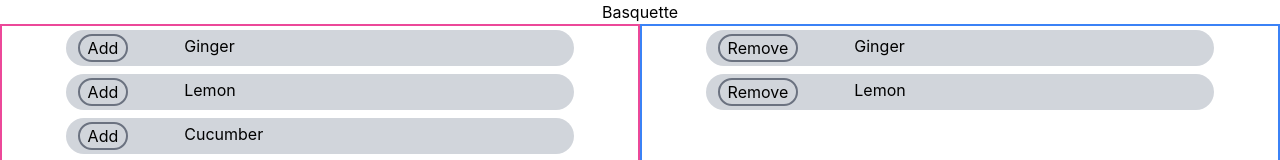
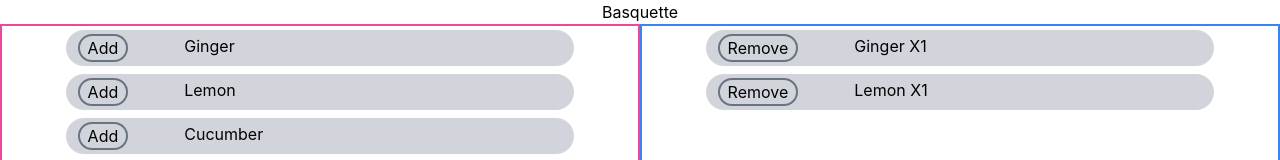
Before and after one commit to strauss02/basket, a React (Create React App) app in the folder basket/: page / in a window 1280 px wide. Shown: the top 160 px of the page. Built offline with nearby package versions, Linux system fonts and the light colour scheme.

Commit message:
add quantity display

```diff
--- a/basket/src/components/BasketList.js
+++ b/basket/src/components/BasketList.js
@@ -16,6 +16,7 @@ class BasketList extends React.Component {
             key={item.id}
             id={item.id}
             item={item.item}
+            quantity={item.quantity}
             handleRemoveItem={this.props.handleRemoveItem}
           />
         )
--- a/basket/src/components/BasketListItem.js
+++ b/basket/src/components/BasketListItem.js
@@ -28,6 +28,7 @@ class BasketListItem extends React.Component {
         />
 
         {this.props.item}
+        {` X${this.props.quantity}`}
       </div>
     )
   }
```
